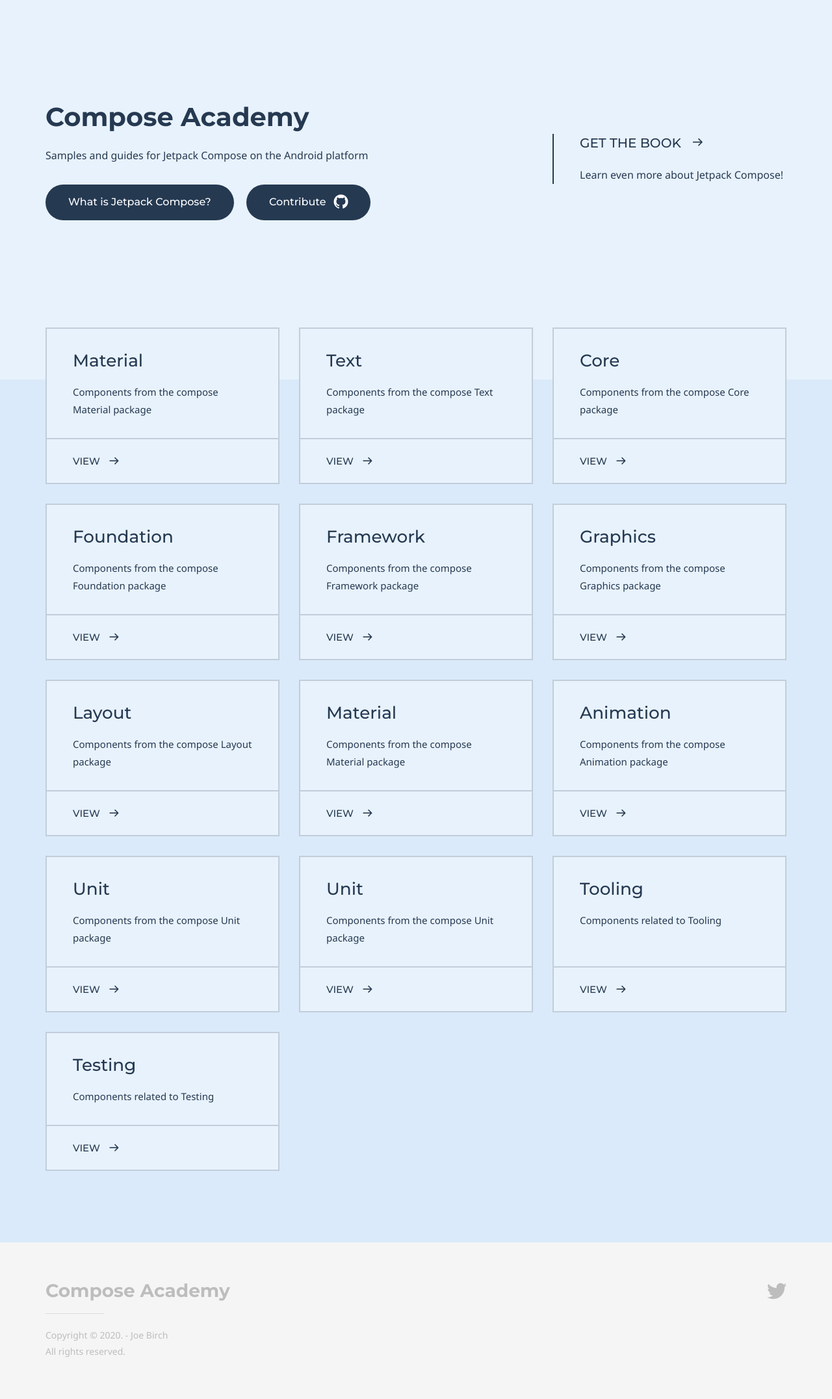
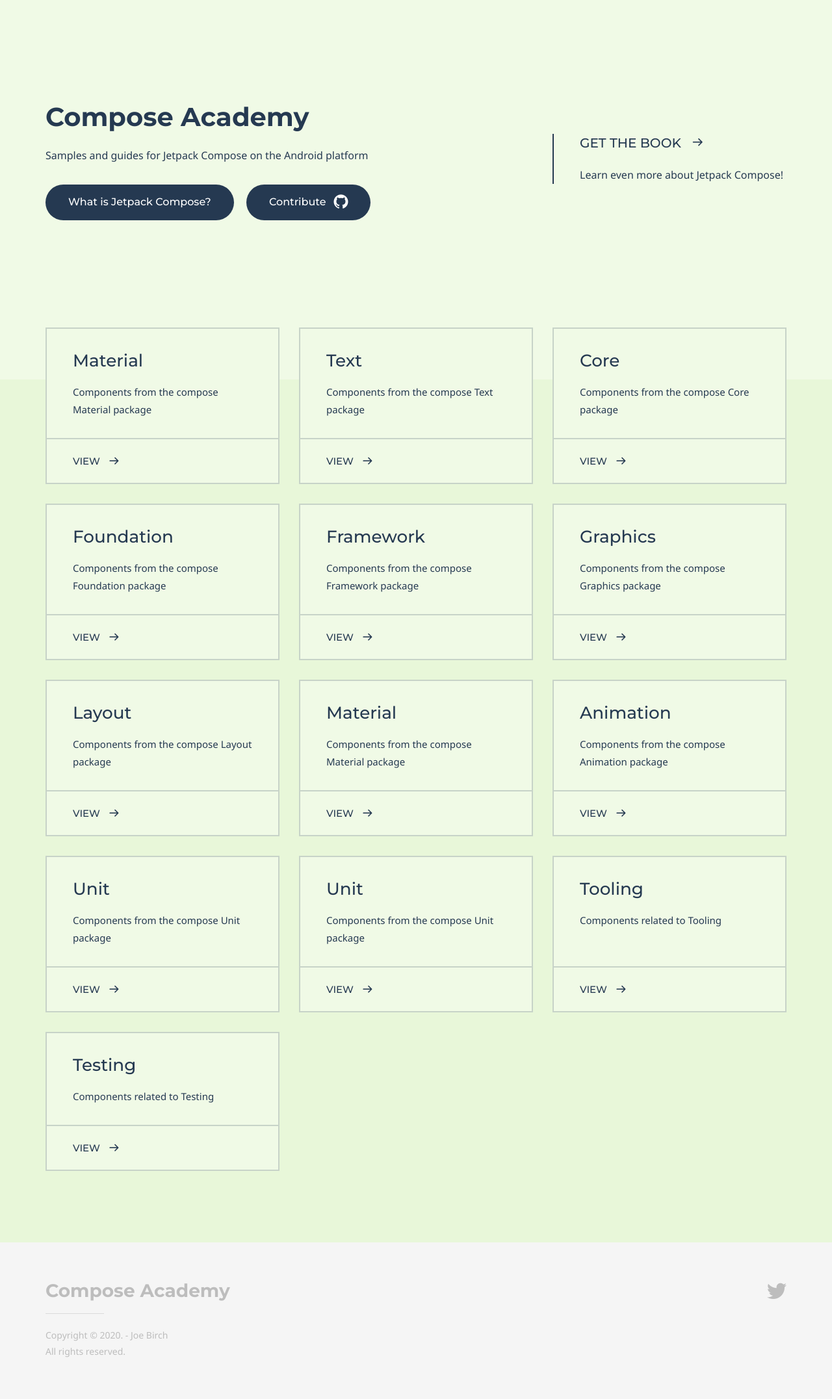
Before and after one commit to hitherejoe/ComposeAcademy, a Jekyll site: the page built from index.md, in a window 1280 px wide. Shown: the whole page at 65% size. Built offline with Jekyll 4.4.1, drawn with Linux system fonts in a browser that asks for light colours; some web fonts are replaced.

Commit message:
Update _config.yml

```diff
--- a/_config.yml
+++ b/_config.yml
@@ -2,7 +2,7 @@
 # Theme settings
 doks:
     baseurl:
-    color_theme: # Available themes: blue (default), green, purple, red and yellow
+    color_theme: green # Available themes: blue (default), green, purple, red and yellow
     header:
         logo:
             text: Compose Academy
```
